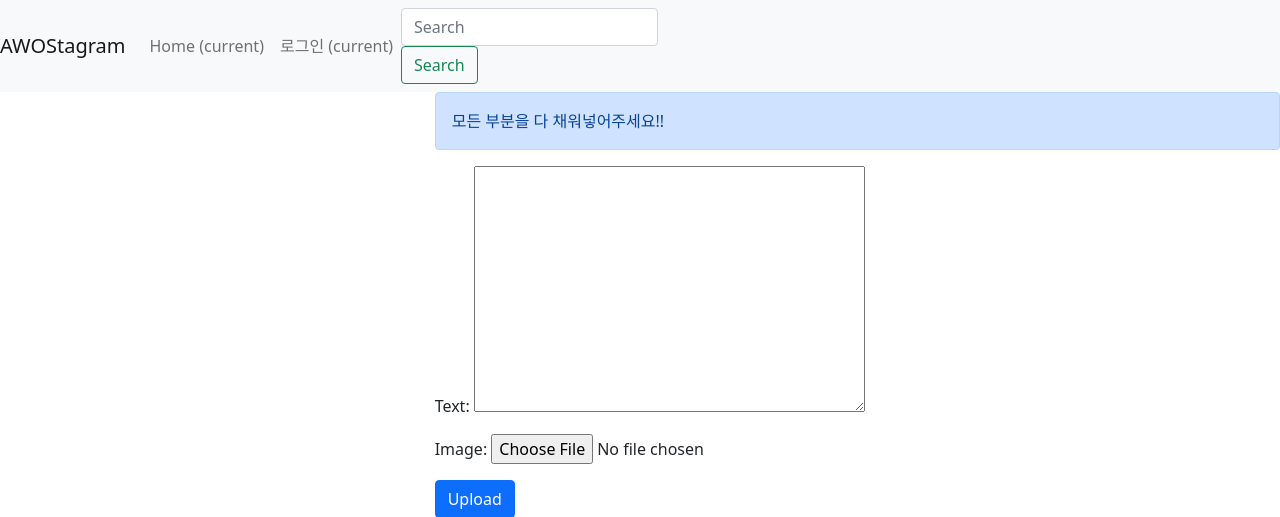
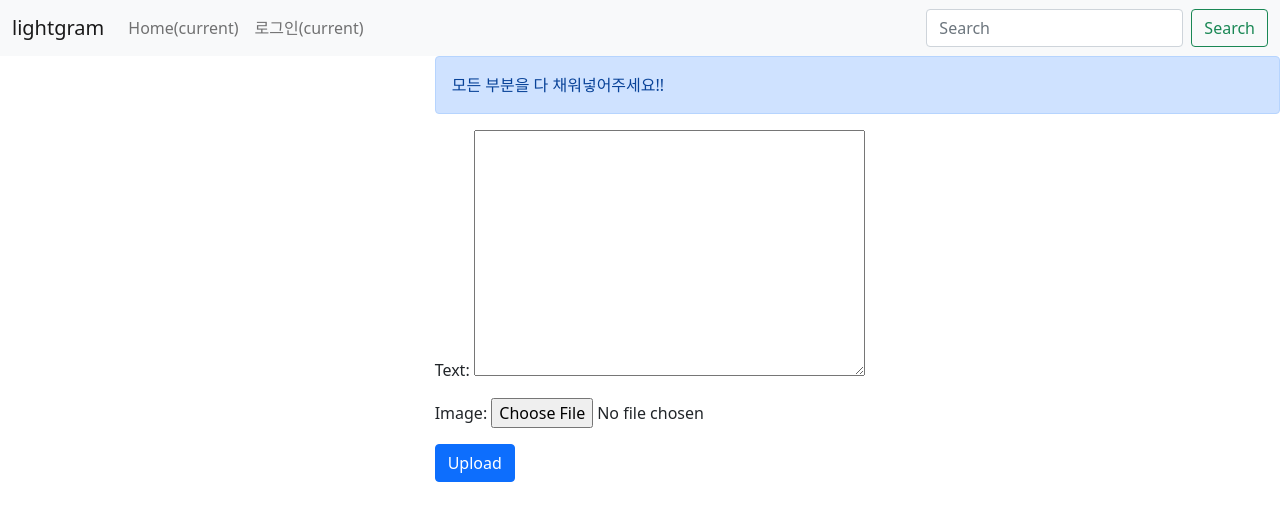
Before and after one commit to A-WOS/lightGram, a Django app: page /create/ in a window 1280 px wide. Shown: the top 517 px of the page. Run offline with Django 3.2, Linux system fonts and the light colour scheme.

Commit message:
클론 코딩을 하다보니 부트스트랩 버전이 안맞아서 그런지 검색 버튼 위치가 다른 점 해결

```diff
--- a/photo/templates/navbar.html
+++ b/photo/templates/navbar.html
@@ -1,13 +1,14 @@
 <nav class="navbar navbar-expand-lg navbar-light bg-light">
-    <button class="navbar-toggler" type="button" data-toggle="collapse" data-target="#navbarTogglerDemo01"
-            aria-controls="navbarTogglerDemo01" aria-expanded="false" aria-label="Toggle navigation">
+    <div class="container-fluid">
+        <a class="navbar-brand" href="#">lightgram</a>
+        <button class="navbar-toggler" type="button" data-bs-toggle="collapse" data-bs-target="#navbarSupportedContent"
+                aria-controls="navbarSupportedContent" aria-expanded="false" aria-label="Toggle navigation">
             <span class="navbar-toggler-icon"></span>
         </button>
-    <div class="collapse navbar-collapse" id="navbarTogglerDemo01">
-        <a class="navbar-brand" href="#">AWOStagram</a>
-        <ul class="navbar-nav mr-auto mt-2 mt-lg-0">
-            <li class="nav-item active">
-                <a class="nav-link" href="{% url 'photo:index' %}">Home <span class="sr-only">(current)</span></a>
+        <div class="collapse navbar-collapse" id="navbarSupportedContent">
+            <ul class="navbar-nav me-auto mb-2 mb-lg-0">
+                <li class="nav-item">
+                    <a class="nav-link" href="{% url 'photo:index' %}">Home<span class="sr-only">(current)</span></a>
                 </li>
                 {% if user.is_authenticated %}
                     <li class="nav-item">
@@ -19,14 +20,14 @@
                     </li>
                 {% else %}
                     <li class="nav-item active">
-                    <a class="nav-link" href="{% url 'accounts:login' %}">로그인 <span class="sr-only">(current)</span></a>
+                        <a class="nav-link" href="{% url 'accounts:login' %}">로그인<span class="sr-only">(current)</span></a>
                     </li>
-
                 {% endif %}
             </ul>
-        <form class="form-inline my-2 my-lg-0">
-            <input class="form-control mr-sm-2" type="search" placeholder="Search" aria-label="Search">
-            <button class="btn btn-outline-success my-2 my-sm-0" type="submit">Search</button>
+            <form class="d-flex">
+                <input class="form-control me-2" type="search" placeholder="Search" aria-label="Search">
+                <button class="btn btn-outline-success" type="submit">Search</button>
             </form>
         </div>
+    </div>
 </nav>
```
Also changed, not shown: db.sqlite3. Lines whose indentation alone changed are shown as unchanged.
